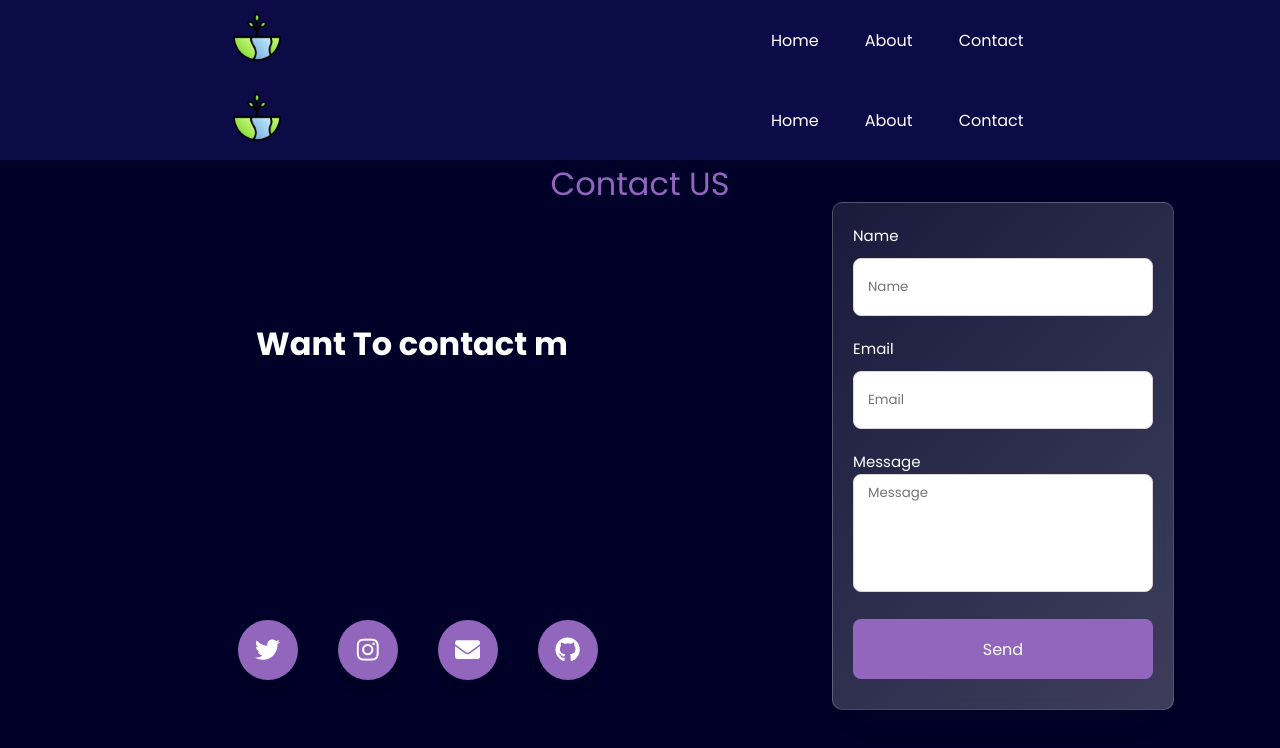
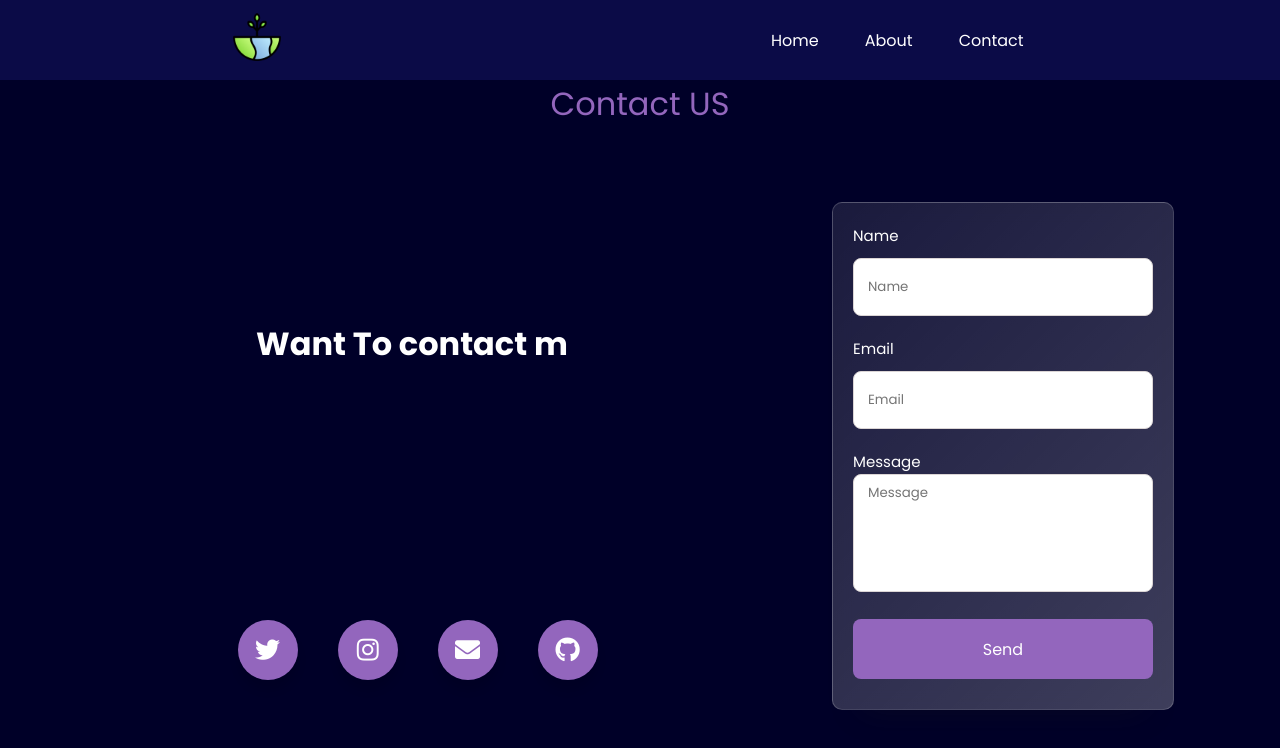
Before and after one commit to abhijeet141/CropForesight-FrontEnd, a React (Create React App) app: page /contact in a window 1280 px wide. Shown: the top 748 px of the page. Built offline with nearby package versions, Linux system fonts and the light colour scheme.

Commit message:
fixed about page issue

```diff
--- a/src/components/contact.js
+++ b/src/components/contact.js
@@ -89,20 +89,6 @@ const Contact = () => {
       {/* nav bar */}
       <div className='nav'>
       <header>
-
-        <nav>
-          <div class="left" style={{color: "red"}}>
-        <Link to="/"><img src = {logo}/></Link>
-        </div>
-            <div class="right">
-                <ul>
-                    <li><Link to="/">Home</Link></li>
-                    <li><Link to="/about">About</Link></li>
-                    <li><Link to="/contact" >Contact</Link></li>
-
-                </ul>
-            </div>
-        </nav>
     </header>
       </div>
       <h1 className="contact">Contact US</h1>
```
